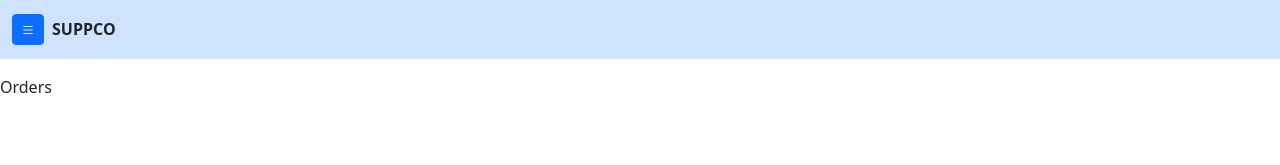
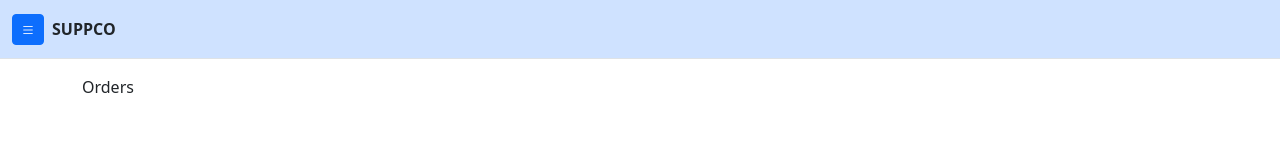
Before and after one commit to dalienst/suppco-contractor, a React (Create React App) app: page /orders in a window 1280 px wide. Shown: the top 165 px of the page. Built offline with nearby package versions, Linux system fonts and the light colour scheme.

Commit message:
start orders page

```diff
--- a/src/pages/Orders.jsx
+++ b/src/pages/Orders.jsx
@@ -1,7 +1,13 @@
 import React from "react";
 
 function Orders() {
-  return <div>Orders</div>;
+  return (
+    <>
+    <div className="container">
+      Orders
+    </div>
+    </>
+  );
 }
 
 export default Orders;
```
